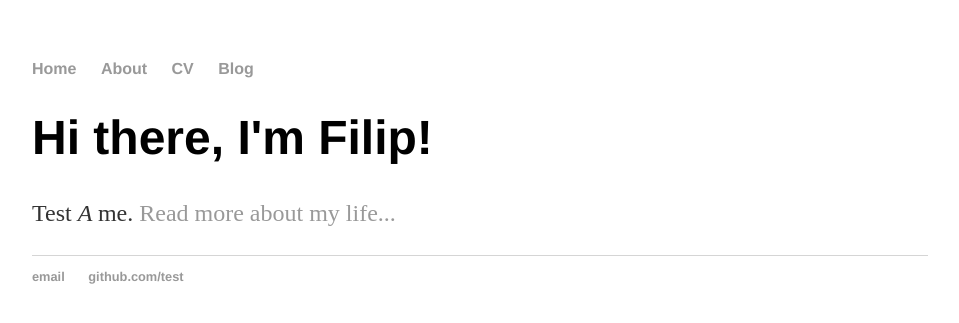
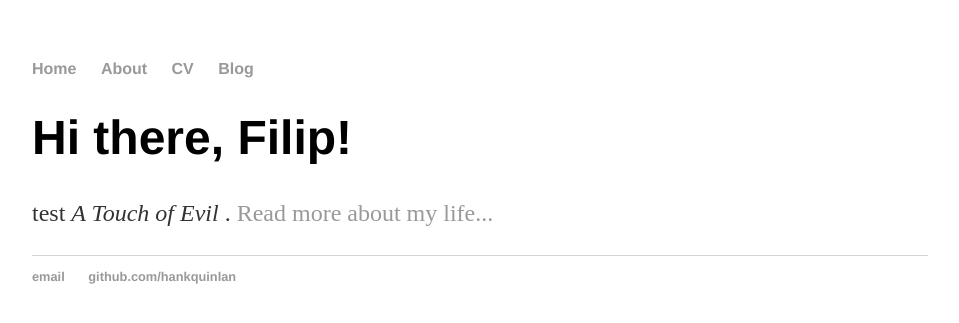
Before and after one commit to fcve/fcve.github.io, a Jekyll site: the page built from index.html, in a window 1280 px wide. Shown: the top 323 px of the page, without its empty margins (160-1119 px from the left). Built offline with Jekyll 4.4.1, drawn with Linux system fonts in a browser that asks for light colours.

Commit message:
Update index.html

```diff
--- a/index.html
+++ b/index.html
@@ -1,29 +1,8 @@
-<!DOCTYPE html>
-<html>
-	<head>
-		<title>Filip</title>
-		<link rel="stylesheet" type="text/css" href="/css/main.css">
-	</head>
-	<body>
-		<nav>
-    		<ul>
-        		<li><a href="/">Home</a></li>
-	        	<li><a href="/about">About</a></li>
-        		<li><a href="/cv">CV</a></li>
-        		<li><a href="/blog">Blog</a></li>
-    		</ul>
-		</nav>
-		<div class="container">
-    		<div class="blurb">
-        		<h1>Hi there, I'm Filip!</h1>
-				<p>Test <em>A </em> me. <a href="/about">Read more about my life...</a></p>
-    		</div><!-- /.blurb -->
-		</div><!-- /.container -->
-		<footer>
-    		<ul>
-        		<li><a href="mailto:test@gmail.com">email</a></li>
-        		<li><a href="https://github.com/htest">github.com/test</a></li>
-			</ul>
-		</footer>
-	</body>
-</html>
+---
+layout: default
+title: Filip Cvetkovski
+---
+<div class="blurb">
+	<h1>Hi there, Filip!</h1>
+	<p>test <em>A Touch of Evil</em> . <a href="/about">Read more about my life...</a></p>
+</div><!-- /.blurb -->
```
